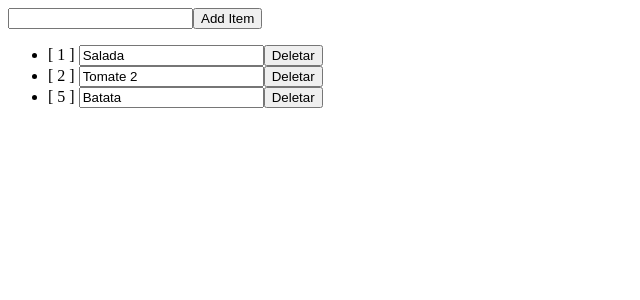
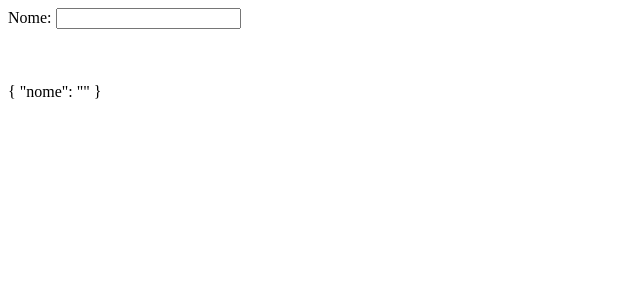
Before and after one commit to RubensHerculano22/AulasAngular, an Angular app: page / in a window 1280 px wide. Shown: the top 300 px of the page, without its empty margins (0-640 px from the left). Built offline with nearby package versions, Linux system fonts and the light colour scheme; data requests are answered from the project's data file.

Commit message:
ngForm input text

```diff
--- a/src/app/app.component.ts
+++ b/src/app/app.component.ts
@@ -28,8 +28,10 @@
     </ng-template>
     <app-output (enviarDados)="setDados($event)"></app-output> -->
 
-    <app-food-add></app-food-add>
-    <app-food-list></app-food-list>
+    <!-- <app-food-add></app-food-add>
+    <app-food-list></app-food-list> -->
+
+    <app-forms></app-forms>
     <router-outlet></router-outlet>
   `
 })
--- a/src/app/app.module.ts
+++ b/src/app/app.module.ts
@@ -1,14 +1,15 @@
 import { NgModule } from '@angular/core';
 import { BrowserModule } from '@angular/platform-browser';
+import { FormsModule } from '@angular/forms';
 
 import { AppRoutingModule } from './app-routing.module';
 import { AppComponent } from './app.component';
 import { TitleComponent } from './title/title.component';
 import { DataBidingComponent } from './data-biding/data-biding.component';
 import { DiretivasEstruturaisComponent } from './diretivas-estruturais/diretivas-estruturais.component';
-import { FormsModule } from '@angular/forms';
 import { DiretivasAtributosComponent } from './diretivas-atributos/diretivas-atributos.component';
 import { SharedModule } from './shared/shared.module';
+import { FormsComponent } from './forms/forms.component';
 
 @NgModule({
   declarations: [
@@ -16,7 +17,8 @@
     TitleComponent,
     DataBidingComponent,
     DiretivasEstruturaisComponent,
-    DiretivasAtributosComponent
+    DiretivasAtributosComponent,
+    FormsComponent
   ],
   imports: [
     BrowserModule,
--- /dev/null
+++ b/src/app/forms/forms.component.html
@@ -0,0 +1,13 @@
+<form #form="ngForm">
+    <label>
+        Nome:
+        <input type="text" name="nome" ngModel>
+    </label>
+
+    <br/>
+    <br/>
+</form>
+
+<br/>
+<br/>
+{{ form.value | json }}
--- /dev/null
+++ b/src/app/forms/forms.component.ts
@@ -0,0 +1,14 @@
+import { Component, OnInit } from '@angular/core';
+
+@Component({
+  selector: 'app-forms',
+  templateUrl: './forms.component.html',
+  styleUrls: ['./forms.component.scss']
+})
+export class FormsComponent implements OnInit{
+  constructor() { }
+
+  ngOnInit(): void {
+
+  }
+}
```
Also changed, not shown: src/app/forms/forms.component.scss (added), 1 other file (tests, documents, lock files or other folders).
